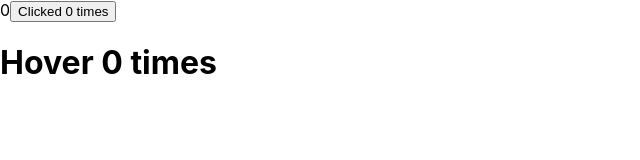
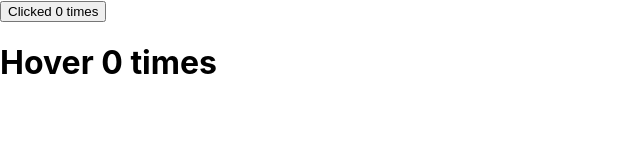
Before and after one commit to RushikeshGaikwad78/ReactJs, a React (Create React App) app in the folder 3tut/: page / in a window 1280 px wide. Shown: the top 160 px of the page, without its empty margins (0-640 px from the left). Built offline with nearby package versions, Linux system fonts and the light colour scheme.

Commit message:
Render Props

```diff
--- a/3tut/src/App.js
+++ b/3tut/src/App.js
@@ -13,17 +13,39 @@ import ErrorHero from "./components/ErrorHero";
 import Errorboundary from "./components/Errorboundary";
 import HOCcounter from "./components/HOCcounter";
 import HOChover from "./components/HOChover";
+import Renderpropclick from "./components/Renderpropclick";
+import Renderprophover from "./components/Renderprophover";
+import Renderpropuser from "./components/Renderpropuser";
+import Renderpropcounter from "./components/Renderpropcounter";
 
 function App() {
   return (
     <div>
+      {/* Render Props :- sharing functionalities between components
+                          refers to a technique for sharing code between react components using a
+                          prop whose value is a function */}
+      {/* <Renderpropclick />
+      <Renderprophover />
+      <Renderpropuser render={(isLoggedIN) => isLoggedIN ? "Rushi" : "Guest"} /> */}
+      <Renderpropcounter
+        render={(count, incrementcount) => (
+          <Renderpropclick count={count} incrementcount={incrementcount} />
+        )}
+      />
+
+      <Renderpropcounter
+      render = {(count,incrementcount) => (
+        <Renderprophover count={count} incrementcount={incrementcount}/>
+      )}/>
+
+
 
       {/* Higher order components : to share common functionality between components
                                     A pattern where a function takes a component as an arguement
                                     returns a new component
                                     const newcomponent = higherordercomponent(originalcomponent) */}
-      <HOCcounter/>
-      <HOChover/>
+      {/* <HOCcounter/>
+      <HOChover/> */}
 
       {/* error boundaries are react components that catch js error in their child component tree,log
       those errors ,and display a faalback UI */}
--- /dev/null
+++ b/3tut/src/components/Renderpropclick.js
@@ -0,0 +1,14 @@
+import React, { Component } from 'react'
+
+class Renderpropclick extends Component {
+
+  render() {
+    return (
+      <div>
+            <button onClick={this.props.incrementcount}>Clicked {this.props.count} times</button>
+      </div>
+    )
+  }
+}
+
+export default Renderpropclick
--- /dev/null
+++ b/3tut/src/components/Renderpropcounter.js
@@ -0,0 +1,24 @@
+import React, { Component } from "react";
+
+class Renderpropcounter extends Component {
+  constructor(props) {
+    super(props);
+
+    this.state = {
+      count: 0,
+    };
+  }
+
+  incrementcount = () => {
+    this.setState((prevState) => {
+      return { count: prevState.count + 1 };
+    });
+  };
+  render() {
+    return <div>
+        {this.props.render(this.state.count,this.incrementcount)}
+    </div>;
+  }
+}
+
+export default Renderpropcounter;
--- /dev/null
+++ b/3tut/src/components/Renderprophover.js
@@ -0,0 +1,14 @@
+import React, { Component } from 'react'
+
+class Renderprophover extends Component {
+
+  render() {
+    return (
+      <div>
+         <h1 onMouseOver={this.props.incrementcount}>Hover {this.props.count} times</h1>
+      </div>
+    )
+  }
+}
+
+export default Renderprophover
--- /dev/null
+++ b/3tut/src/components/Renderpropuser.js
@@ -0,0 +1,13 @@
+import React, { Component } from 'react'
+
+class Renderpropuser extends Component {
+  render() {
+    return (
+      <div>
+            {this.props.render(false)}
+      </div>
+    )
+  }
+}
+
+export default Renderpropuser
```
